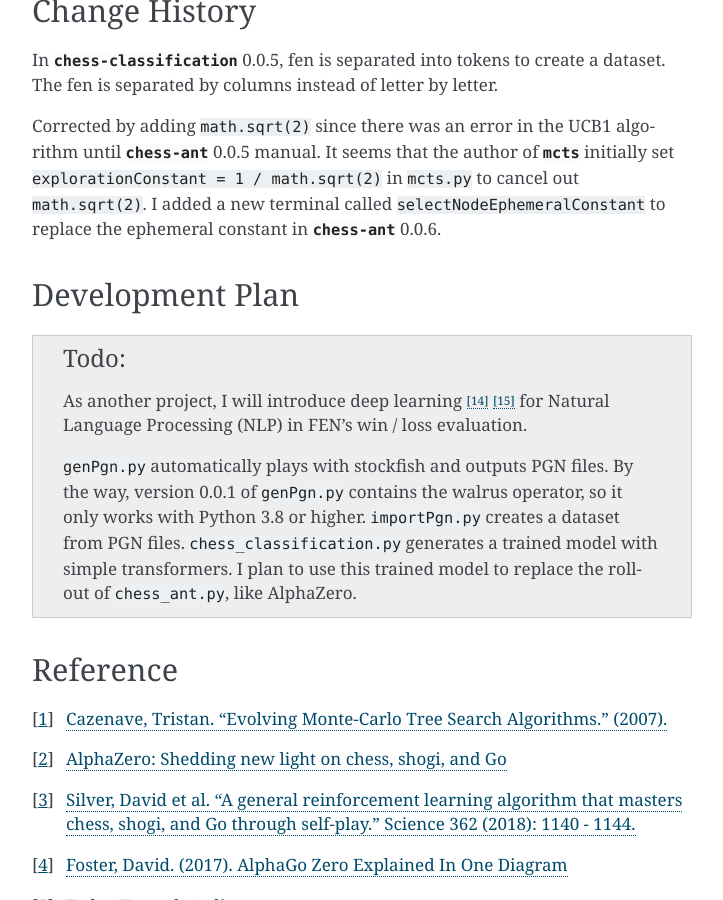
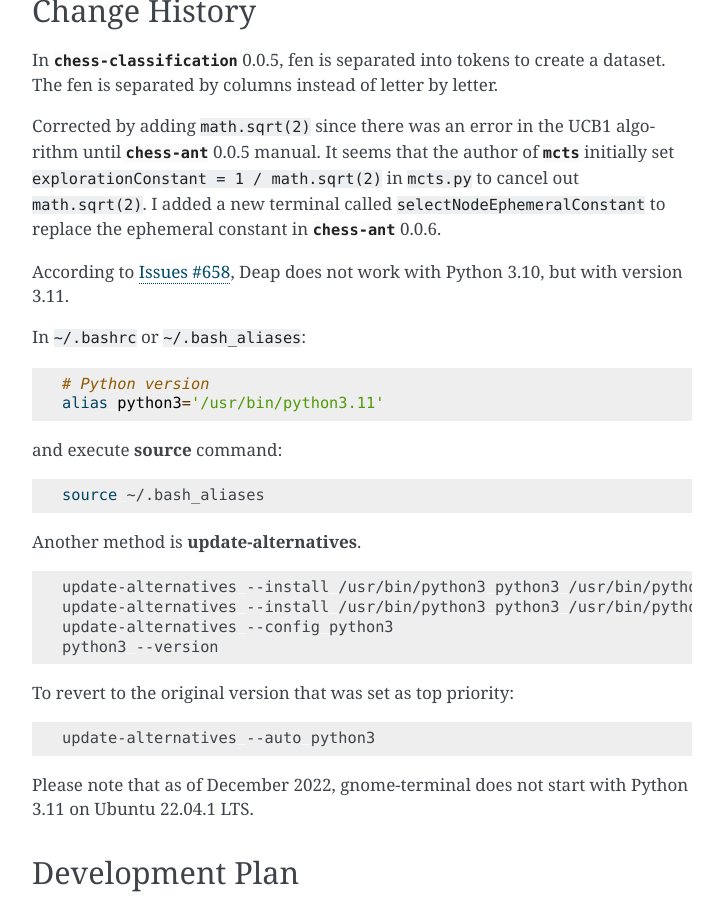
Before and after one commit to akuroiwa/chess-ant, a Sphinx documentation site: the page built from doc/ant_baits.rst, in a window 1280 px wide and 900 px high, scrolled down 2745 px. Shown: the whole window, without its empty margins (388-1111 px from the left). Built offline with Sphinx 7.4.7, drawn with Linux system fonts in a browser that asks for light colours.

Commit message:
Deap does not work with Python 3.10.

```diff
--- a/doc/ant_baits.rst
+++ b/doc/ant_baits.rst
@@ -148,6 +148,38 @@
 It seems that the author of :mod:`mcts` initially set ``explorationConstant = 1 / math.sqrt(2)`` in :file:`mcts.py` to cancel out ``math.sqrt(2)``.
 I added a new terminal called ``selectNodeEphemeralConstant`` to replace the ephemeral constant in :mod:`chess-ant` 0.0.6.
 
+According to `Issues #658 <https://github.com/DEAP/deap/issues/658>`_, Deap does not work with Python 3.10, but with version 3.11.
+
+In :file:`~/.bashrc` or :file:`~/.bash_aliases`:
+
+.. code-block:: bash
+
+   # Python version
+   alias python3='/usr/bin/python3.11'
+
+and execute :command:`source` command:
+
+.. code-block:: bash
+
+   source ~/.bash_aliases
+
+Another method is :command:`update-alternatives`.
+
+.. code-block:: bash
+
+   update-alternatives --install /usr/bin/python3 python3 /usr/bin/python3.10 2
+   update-alternatives --install /usr/bin/python3 python3 /usr/bin/python3.11 1
+   update-alternatives --config python3
+   python3 --version
+
+To revert to the original version that was set as top priority:
+
+.. code-block:: bash
+
+   update-alternatives --auto python3
+
+Please note that as of December 2022, gnome-terminal does not start with Python 3.11 on Ubuntu 22.04.1 LTS.
+
 
 Development Plan
 ----------------
--- a/setup.py
+++ b/setup.py
@@ -17,7 +17,7 @@
     long_description=open("README.md", "r").read(),
     long_description_content_type='text/markdown',
     zip_safe=False,
-    python_requires=">=3.7",
+    python_requires=">=3.7, !=3.10.*",
     classifiers=[
         'Development Status :: 3 - Alpha',
         'Environment :: Console',
@@ -37,7 +37,7 @@
     packages=find_packages(),
     # py_modules=['chess_ant.chess_ant', 'chess_ant.chess_mcts'],
     include_package_data=True,
-    install_requires=['chess', 'mcts', 'deap', 'mcts-solver'],
+    install_requires=['chess', 'mcts', 'deap', 'mcts-solver', 'scipy', 'pandas'],
     extras_require={
         "classification": ["transformers", "chess_classification"]},
     entry_points={
```
Also changed, not shown: doc/o_camponoti_balzani.rst (+8 -0 lines), 6 other files.
